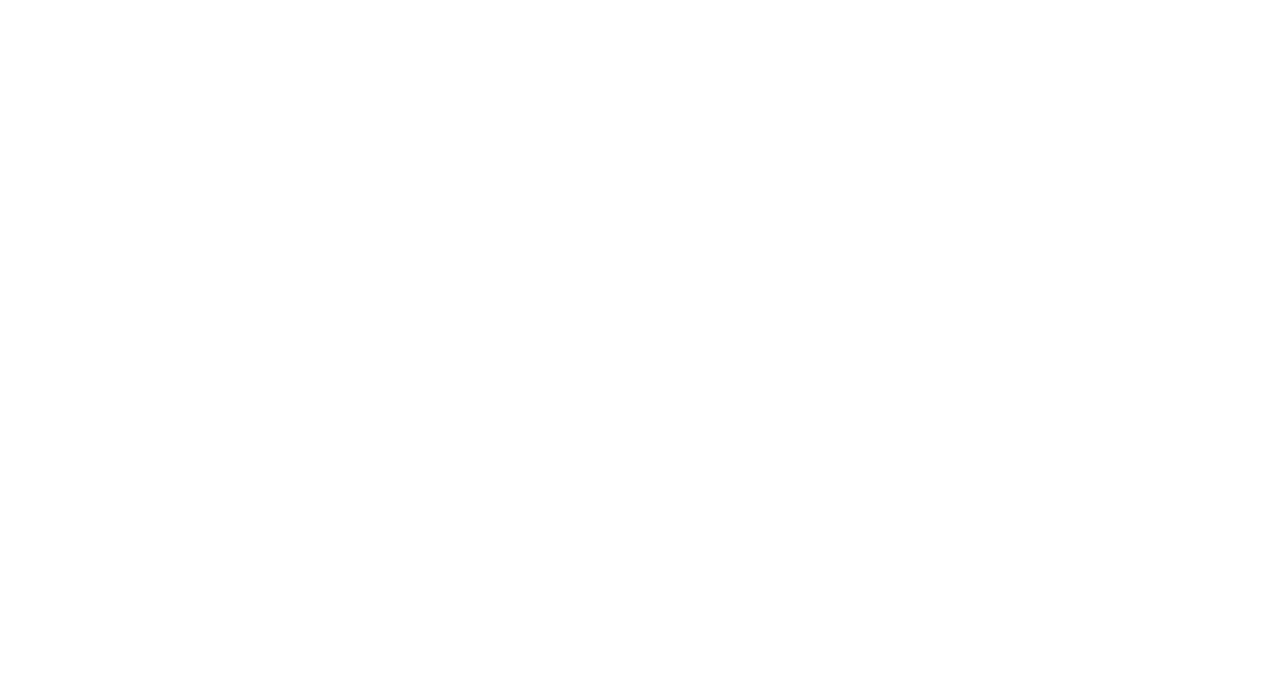
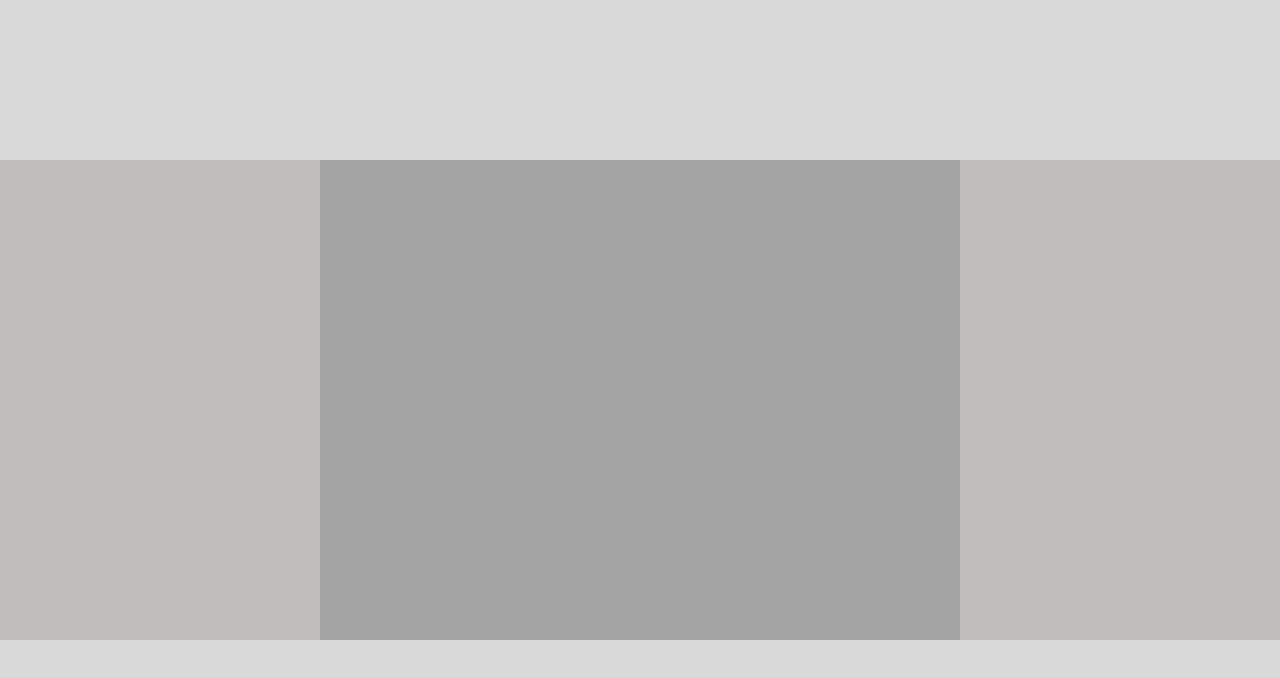
Before and after one commit to Roman01081995/learning123, a plain HTML site: page HTML&CSS-Homeworks/lesson9/lesson9-2/lesson9-2.html in a window 1280 px wide. Drawn offline with Linux system fonts and the light colour scheme.

Commit message:
lesson9-2.html

```diff
--- a/HTML&CSS-Homeworks/lesson9/lesson9-2/lesson9-2.html
+++ b/HTML&CSS-Homeworks/lesson9/lesson9-2/lesson9-2.html
@@ -4,6 +4,7 @@
     <meta charset="UTF-8">
     <meta name="viewport" content="width=device-width, initial-scale=1.0">
     <title>Document</title>
+    <link rel="stylesheet" href="lesson9-2.css">
 </head>
 <body>
     <div class="grid">
```
